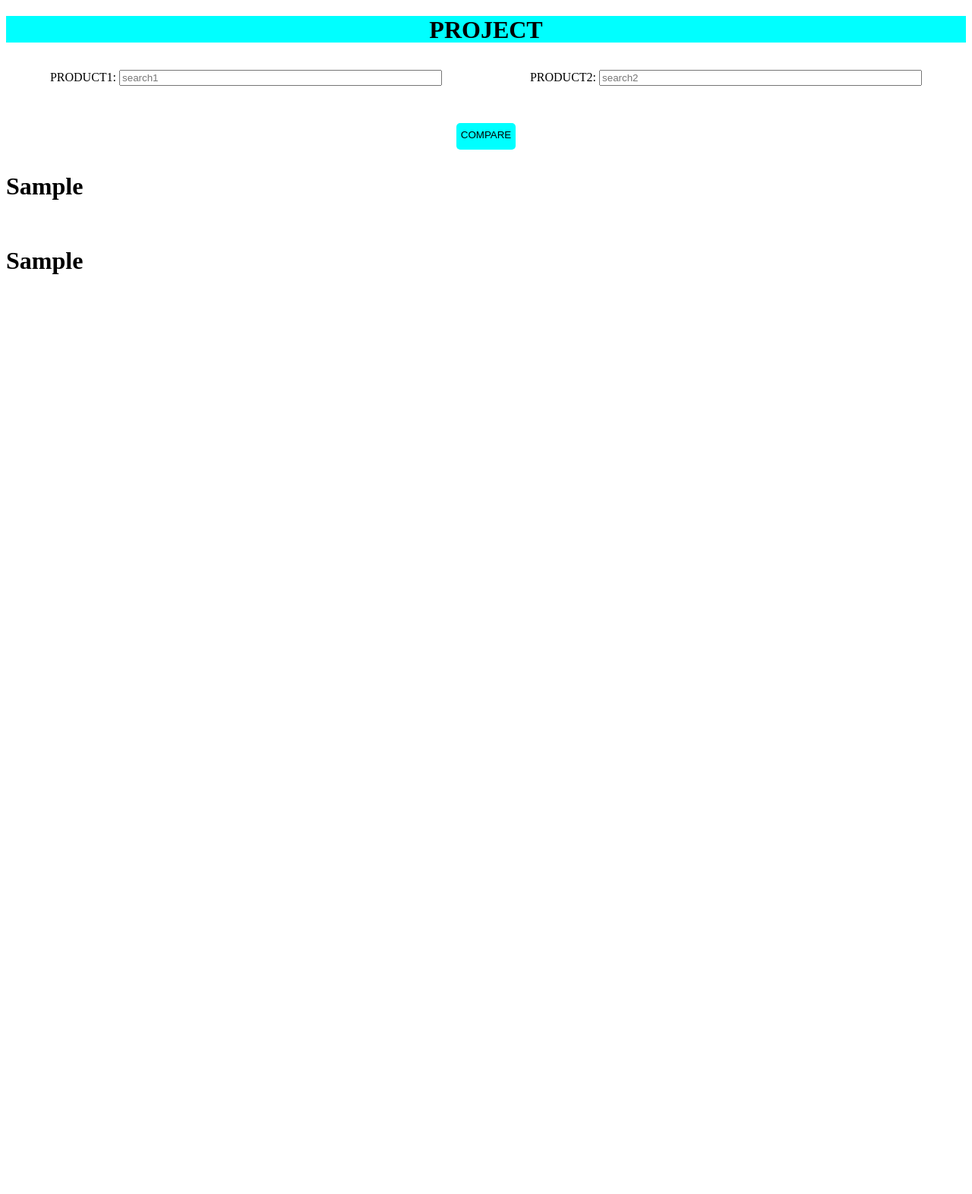
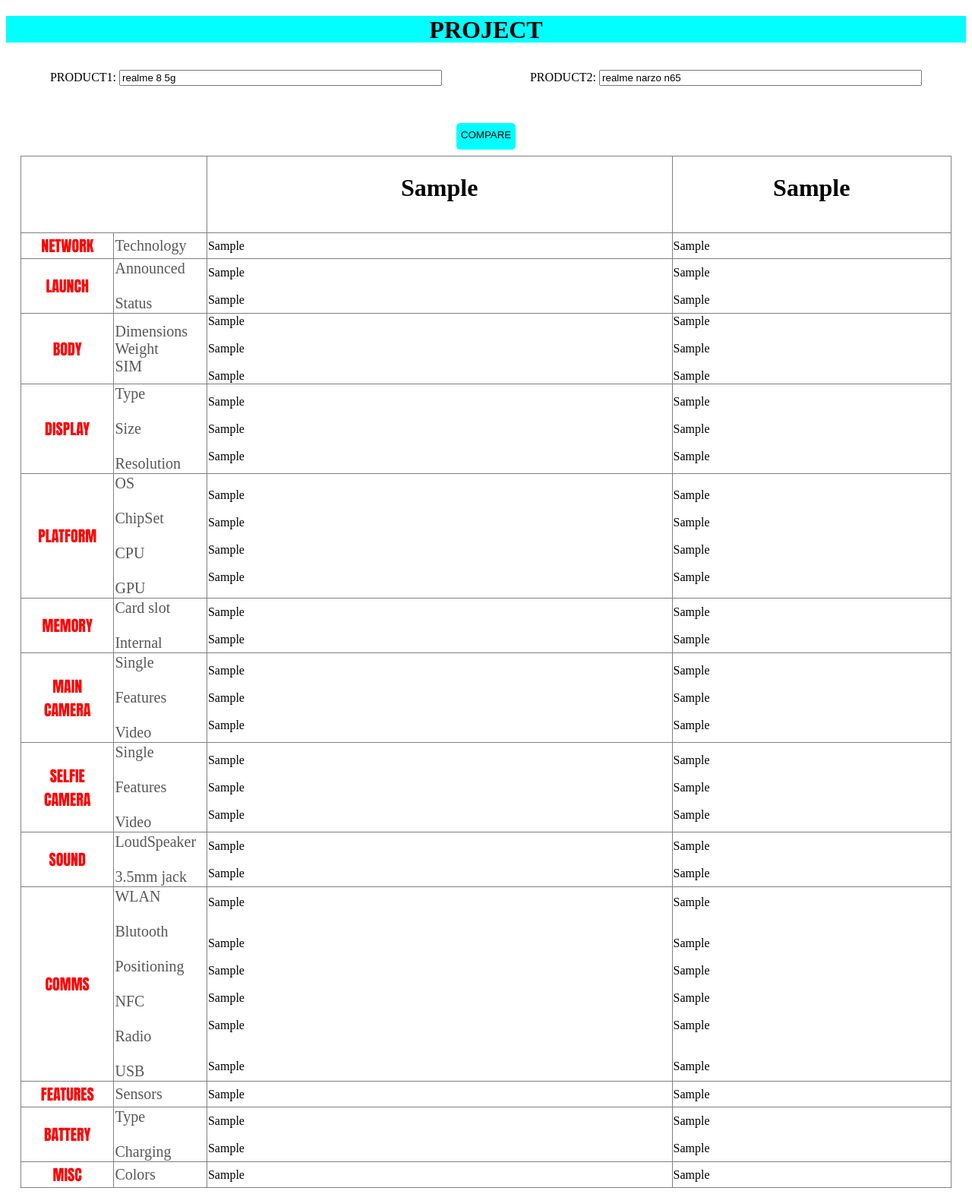
Before and after one commit to Frank123-creator/miniproject, a Flask app: template template/project.html in a window 1280 px wide. Shown: the whole page at 76% size. Before the commit the page ends 361 px from the top, so only its background shows below. Run offline with Flask 3, Linux system fonts and the light colour scheme; the template is opened without the code that fills it: most values are stand-ins (such as "Sample title", 1, 10 or a date in 2020).

Commit message:
Update project.html

```diff
--- a/template/project.html
+++ b/template/project.html
@@ -37,8 +37,16 @@
         }
         .error-message {
         color: red;
-
-    }
+        }
+        .headings{
+            color: red;
+            font-size: 20px;
+            font-family: impact;
+        }
+        .subheadings{
+            color:rgba(68, 67, 67, 0.895);
+            font-size: 20px;
+        }
     </style>
 </head>
 <body>
@@ -50,12 +58,12 @@
   <div class="search">
         <div>
     <label>PRODUCT1:</label>
-    <input type="text" name="search_query1" id="textbox1" placeholder="search1" size="50" >
+    <input type="text" name="search_query1" id="textbox1" placeholder="search1" size="50" value="realme 8 5g">
     <div><pre class="error-message">{{ error1 }}</pre></div>
         </div>
         <div>
     <label>PRODUCT2:</label>
-    <input type="text" name="search_query2" id="textbox2" placeholder="search2" size="50" >
+    <input type="text" name="search_query2" id="textbox2" placeholder="search2" size="50" value="realme narzo n65">
     <br><div><pre class="error-message">{{ error2 }}</pre></div>
         </div>
   </div><br><br>
@@ -64,15 +72,133 @@
         <button type="submit" class="button">COMPARE</button>
         <h1></h1>
         </div>
-    </form>
+</form>
 
-    {% for items1 in result1 %}
-        <h1>{{items1}}</h1><br>
-    {% endfor %}
 
-    {% for items2 in result2 %}
-        <h1>{{items2}}</h1>
-    {% endfor %}
+
+    {% if table_data %}
+    <table border="1" style="border-collapse: collapse;" width="97%" align="center">
+        <thead>
+            <td colspan="2"></td>
+            <td align="center" width="50%">
+                {% for row in table_data %}
+                <h1>{{row['data1']}}</h1><br>
+                {% endfor %}
+            </td>
+            <td align="center" width="50%">
+                {% for row in table_data %}
+                <h1>{{row['data35']}}</h1><br>
+                {% endfor %}
+            </td>
+        </thead>
+        <tr>
+            <td align="center" class="headings" width="10%">NETWORK</td>
+            <td align="left" class="subheadings" width="10%">Technology</td>
+            {% for row in table_data %}
+            <td>{{row['data2']}}</td>
+            <td>{{row['data36']}}</td>
+            {% endfor %}
+        </tr>
+        <tr>
+            <td align="center" class="headings">LAUNCH</td>
+            <td align="left" class="subheadings">Announced<br><br>Status</td>
+            {% for row in table_data %}
+            <td>{{row['data3']}}<br><br>{{row['data4']}}</td>
+            <td>{{row['data37']}}<br><br>{{row['data38']}}</td>
+            {% endfor %}
+        </tr>
+        <tr>
+            <td align="center" class="headings">BODY</td>
+            <td align="left" class="subheadings">Dimensions<br>Weight<br>SIM</td>
+            {% for row in table_data %}
+            <td>{{row['data5']}}<br><br>{{row['data6']}}<br><br>{{row['data7']}}</td>
+            <td>{{row['data39']}}<br><br>{{row['data40']}}<br><br>{{row['data41']}}</td>
+            {% endfor %}
+        </tr>
+        <tr>
+            <td align="center" class="headings">DISPLAY</td>
+            <td align="left" class="subheadings">Type<br><br>Size<br><br>Resolution</td>
+            {% for row in table_data %}
+            <td>{{row['data8']}}<br><br>{{row['data9']}}<br><br>{{row['data10']}}</td>
+            <td>{{row['data42']}}<br><br>{{row['data43']}}<br><br>{{row['data44']}}</td>
+            {% endfor %}
+        </tr>
+        <tr>
+            <td align="center" class="headings">PLATFORM</td>
+            <td align="left" class="subheadings">OS<br><br>ChipSet<br><br>CPU<br><br>GPU</td>
+            {% for row in table_data %}
+            <td>{{row['data11']}}<br><br>{{row['data12']}}<br><br>{{row['data13']}}<br><br>{{row['data14']}}</td>
+            <td>{{row['data45']}}<br><br>{{row['data46']}}<br><br>{{row['data47']}}<br><br>{{row['data48']}}</td>
+            {% endfor %}
+        </tr>
+        <tr>
+            <td align="center" class="headings">MEMORY</td>
+            <td align="left" class="subheadings">Card slot<br><br>Internal</td>
+            {% for row in table_data %}
+            <td>{{row['data15']}}<br><br>{{row['data16']}}</td>
+            <td>{{row['data49']}}<br><br>{{row['data50']}}</td>
+            {% endfor %}
+        </tr>
+        <tr>
+            <td align="center" class="headings">MAIN<br>CAMERA</td>
+            <td align="left" class="subheadings">Single<br><br>Features<br><br>Video</td>
+            {% for row in table_data %}
+            <td>{{row['data17']}}<br><br>{{row['data18']}}<br><br>{{row['data19']}}</td>
+            <td>{{row['data51']}}<br><br>{{row['data52']}}<br><br>{{row['data53']}}</td>
+            {% endfor %}
+        </tr>
+        <tr>
+            <td align="center" class="headings">SELFIE<br>CAMERA</td>
+            <td align="left" class="subheadings">Single<br><br>Features<br><br>Video</td>
+            {% for row in table_data %}
+            <td>{{row['data20']}}<br><br>{{row['data21']}}<br><br>{{row['data22']}}</td>
+            <td>{{row['data54']}}<br><br>{{row['data55']}}<br><br>{{row['data56']}}</td>
+            {% endfor %}
+        </tr>
+        <tr>
+            <td align="center" class="headings">SOUND</td>
+            <td align="left" class="subheadings">LoudSpeaker<br><br>3.5mm jack</td>
+            {% for row in table_data %}
+            <td>{{row['data23']}}<br><br>{{row['data24']}}</td>
+            <td>{{row['data57']}}<br><br>{{row['data58']}}</td>
+            {% endfor %}
+        </tr>
+        <tr>
+            <td align="center" class="headings">COMMS</td>
+            <td align="left" class="subheadings">WLAN<br><br>Blutooth<br><br>Positioning<br><br>NFC<br><br>Radio<br><br>USB</td>
+            {% for row in table_data %}
+            <td>{{row['data25']}}<br><br><br>{{row['data26']}}<br><br>{{row['data27']}}<br><br>{{row['data28']}}<br><br>{{row['data29']}}<br><br><br>{{row['data30']}}</td>
+            <td>{{row['data59']}}<br><br><br>{{row['data60']}}<br><br>{{row['data61']}}<br><br>{{row['data62']}}<br><br>{{row['data63']}}<br><br><br>{{row['data64']}}</td>
+            {% endfor %}
+        </tr>
+        <tr>
+            <td align="center" class="headings">FEATURES</td>
+            <td align="left" class="subheadings">Sensors</td>
+            {% for row in table_data %}
+            <td>{{row['data31']}}</td>
+            <td>{{row['data65']}}</td>
+            {% endfor %}
+        </tr>
+        <tr>
+            <td align="center" class="headings">BATTERY</td>
+            <td align="left" class="subheadings">Type<br><br>Charging</td>
+            {% for row in table_data %}
+            <td>{{row['data32']}}<br><br>{{row['data33']}}</td>
+            <td>{{row['data66']}}<br><br>{{row['data67']}}</td>
+            {% endfor %}
+        </tr>
+        <tr>
+            <td align="center" class="headings">MISC</td>
+            <td align="left" class="subheadings">Colors</td>
+            {% for row in table_data %}
+            <td>{{row['data34']}}</td>
+            <td>{{row['data68']}}</td>
+            {% endfor %}
+        </tr>
+    </table>
+
+{% endif %}
+
 
 
 </body>
```
